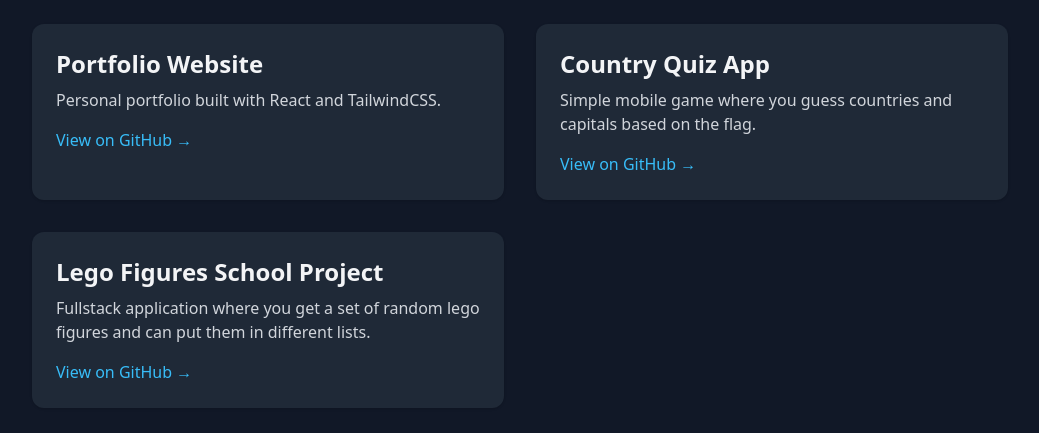
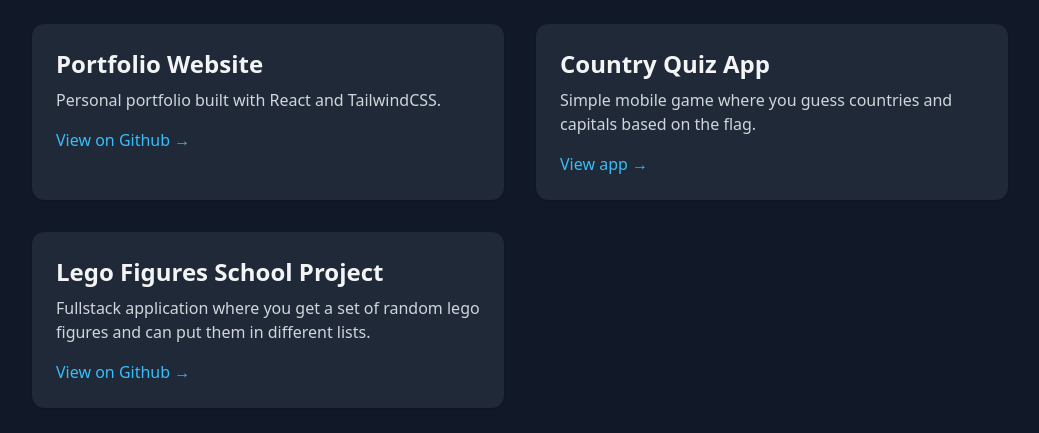
Before and after one commit to ybn0223/YassineB-portfolio, a React (Vite) app in the folder my-portfolio/: page / in a window 1280 px wide. Shown: the part 1560-1993 px from the top of the page, without its empty margins (120-1159 px from the left). Built offline with nearby package versions, Linux system fonts and the light colour scheme.

Commit message:
fixed project source

```diff
--- a/my-portfolio/src/components/Projects.tsx
+++ b/my-portfolio/src/components/Projects.tsx
@@ -5,9 +5,9 @@ import { motion } from "framer-motion";
 /* eslint-enable no-unused-vars */
 
 const projects = [
-  { title: "Portfolio Website", description: "Personal portfolio built with React and TailwindCSS.", link: "https://github.com/ybn0223/YassineB-portfolio" },
-  { title: "Country Quiz App", description: "Simple mobile game where you guess countries and capitals based on the flag.", link: "https://groups.google.com/g/country-quiz-closed-testing-phase" },
-  { title: "Lego Figures School Project", description: "Fullstack application where you get a set of random lego figures and can put them in different lists.", link: "https://github.com/ybn0223/Lmg-v2" },
+  { title: "Portfolio Website", description: "Personal portfolio built with React and TailwindCSS.", source:"View on Github", link: "https://github.com/ybn0223/YassineB-portfolio" },
+  { title: "Country Quiz App", description: "Simple mobile game where you guess countries and capitals based on the flag.", source:"View app",  link: "https://groups.google.com/g/country-quiz-closed-testing-phase" },
+  { title: "Lego Figures School Project", description: "Fullstack application where you get a set of random lego figures and can put them in different lists.", source:"View on Github",  link: "https://github.com/ybn0223/Lmg-v2" },
 ];
 
 export default function Projects() {
@@ -30,7 +30,7 @@ export default function Projects() {
               <h3 className="text-2xl font-bold text-gray-900 dark:text-gray-100 mb-2">{project.title}</h3>
               <p className="text-gray-600 dark:text-gray-300 mb-4">{project.description}</p>
               <a href={project.link} target="_blank" rel="noopener noreferrer" className="text-sky-500 dark:text-sky-400 hover:underline">
-                View on GitHub →
+                {project.source} →
               </a>
             </motion.div>
           ))}
```
